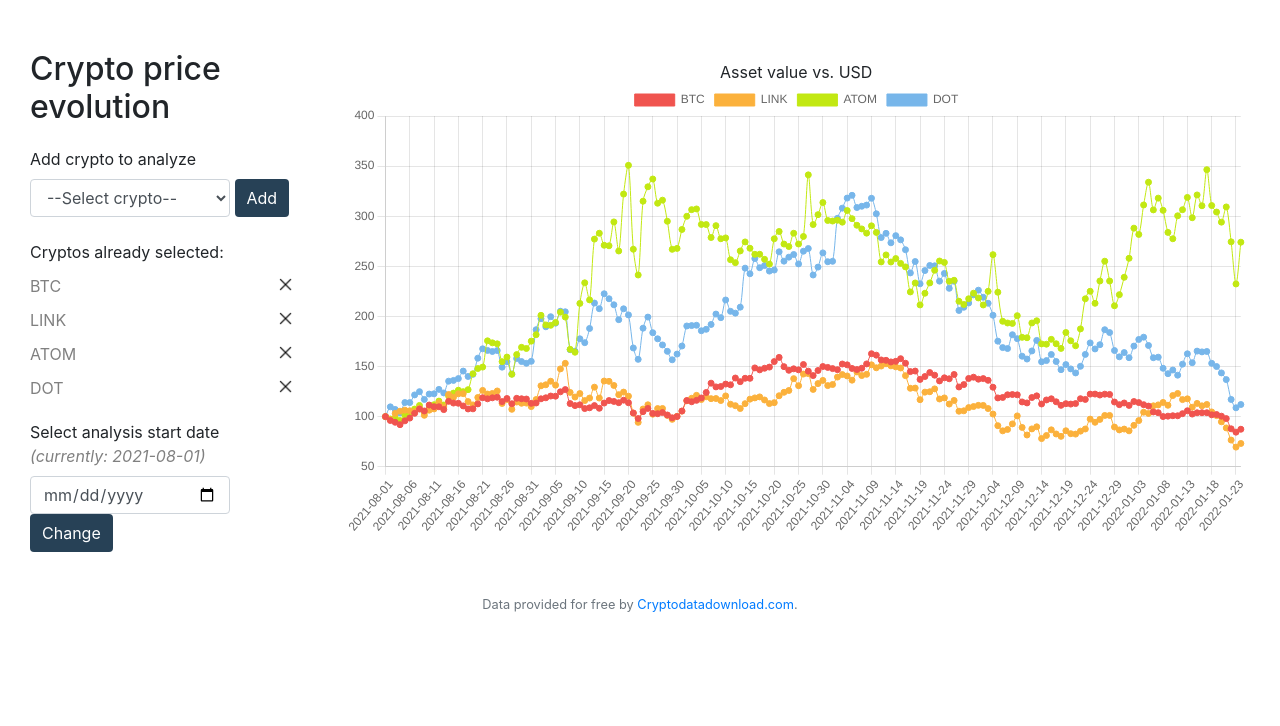
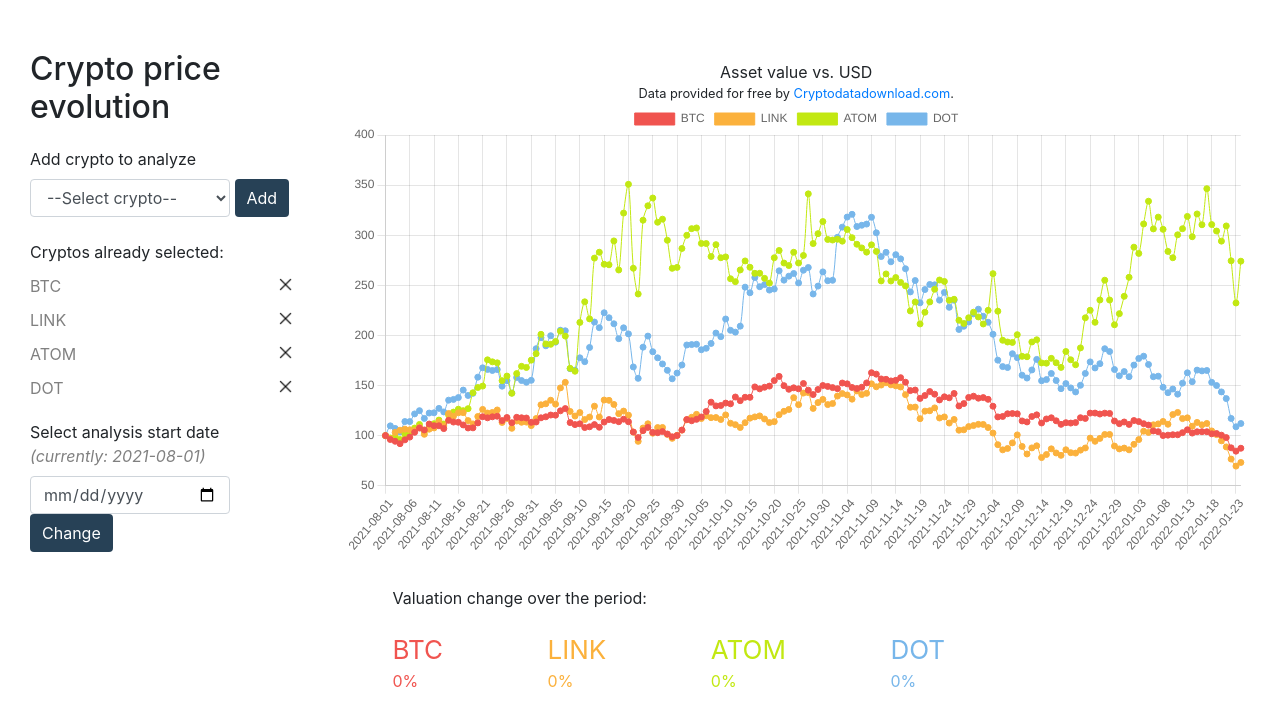
Before and after one commit to jeanbast1/finalproject, a Flask app: page / in a window 1280 px wide. Shown: the top 726 px of the page. Run offline with Flask 2, Linux system fonts and the light colour scheme; data comes from the database, SQL or seed files in the repository; both versions use the stored data as it was after the commit; some libraries are stand-ins or nearby versions.

Commit message:
fixed valuation change over time

```diff
--- a/static/styles.css
+++ b/static/styles.css
@@ -18,8 +18,18 @@
   margin-top: 40px;
 }
 
+.p-nomargin {
+  margin-top: 0px;
+}
+
 .small.text-center.text-muted {
   margin-top: 40px;
+}
+
+.individual_crypto_data {
+  display: inline-block;
+  margin-right: 50px;
+  margin-left: 50px;
 }
 
 .div-flex-middle {
--- a/templates/index.html
+++ b/templates/index.html
@@ -50,6 +50,9 @@
       <div id="right-column" class="col-9">
 
         <p class="p-centered">Asset value vs. USD</p>
+            <div class="small text-center">
+                Data provided for free by <a href="https://www.cryptodatadownload.com/data/binance/">Cryptodatadownload.com</a>.
+            </div>
             <div>
                 <canvas id="chart"></canvas>
             </div>
@@ -77,11 +80,37 @@
                   }
               });
             </script>
+
+        <div style="margin-top: 30px" id="asset_data">
+          <p style="margin-left: 50px"> Valuation change over the period: </p>
+          {% for crypto in selected_cryptos %}
+            <div class="individual_crypto_data">
+              <p style="font-size: 26px" id="{{ crypto }}"> {{ crypto }} </p>
+              <p class="p-nomargin" id="{{ crypto }}_change"></p>
+            </div>
+          {% endfor %}
+        </div>
+        <script>
+        document.addEventListener('DOMContentLoaded', (event) => {
+          for (let i = 0; i < myChart.data.datasets.length; i++) {
+            let crypto_div = document.getElementById(myChart.data.datasets[i].label);
+            crypto_div.style.color = myChart.data.datasets[i].backgroundColor;
+
+            let len = myChart.data.datasets[i].data.length;
+            let variation = math.round(-1 + (myChart.data.datasets[i].data[len - 1] / 100), 2) * 100;
+
+            let crypto_name = myChart.data.datasets[i].label;
+            crypto_name = crypto_name + '_change';
+            crypto_name = document.getElementById(crypto_name);
+
+            crypto_name.innerHTML = variation + '%';
+            crypto_name.style.color = myChart.data.datasets[i].backgroundColor;
+
+            }
+          })
+        </script>
         </div>
     </div>
 </div>
 
-<footer class="small text-center text-muted">
-    Data provided for free by <a href="https://www.cryptodatadownload.com/data/binance/">Cryptodatadownload.com</a>.
-</footer>
 {% endblock %}
--- a/templates/layout.html
+++ b/templates/layout.html
@@ -20,6 +20,8 @@
         <!-- Chart.js -->
         <script src='https://cdnjs.cloudflare.com/ajax/libs/Chart.js/3.7.0/chart.min.js'></script>
 
+        <!-- Math.js -->
+        <script src="https://cdnjs.cloudflare.com/ajax/libs/mathjs/7.5.1/math.min.js"></script>
     </head>
 
     <body>
```
Also changed, not shown: cryptodatabase.db.
